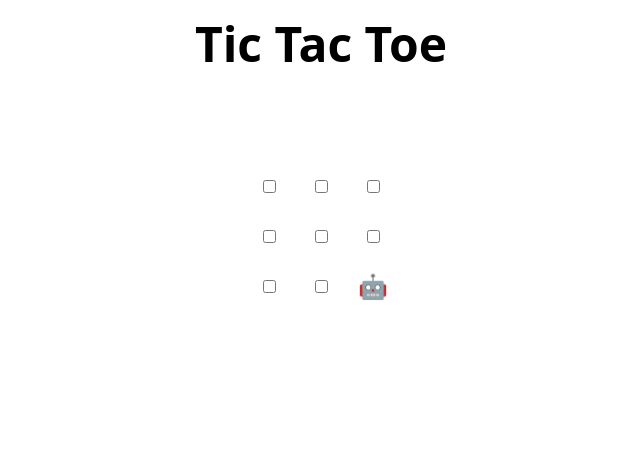
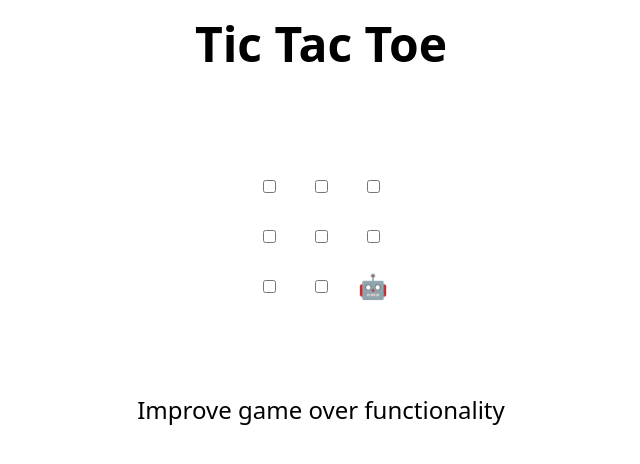
Before and after one commit to noormalick/Introduction-to-github1, a plain HTML site: page index.html in a window 1280 px wide. Shown: the whole page, without its empty margins (319-959 px from the left). Drawn offline with Linux system fonts and the light colour scheme.

Commit message:
Update index.html

```diff
--- a/index.html
+++ b/index.html
@@ -48,7 +48,7 @@
 </table>
 
 <h2 hidden>Game over, refresh to play again 🧑‍💻 🤖!</h2>
-
+Improve game over functionality
 <script>
   // Initialization
   const boxes = Array.from(document.querySelectorAll("td"));
```
